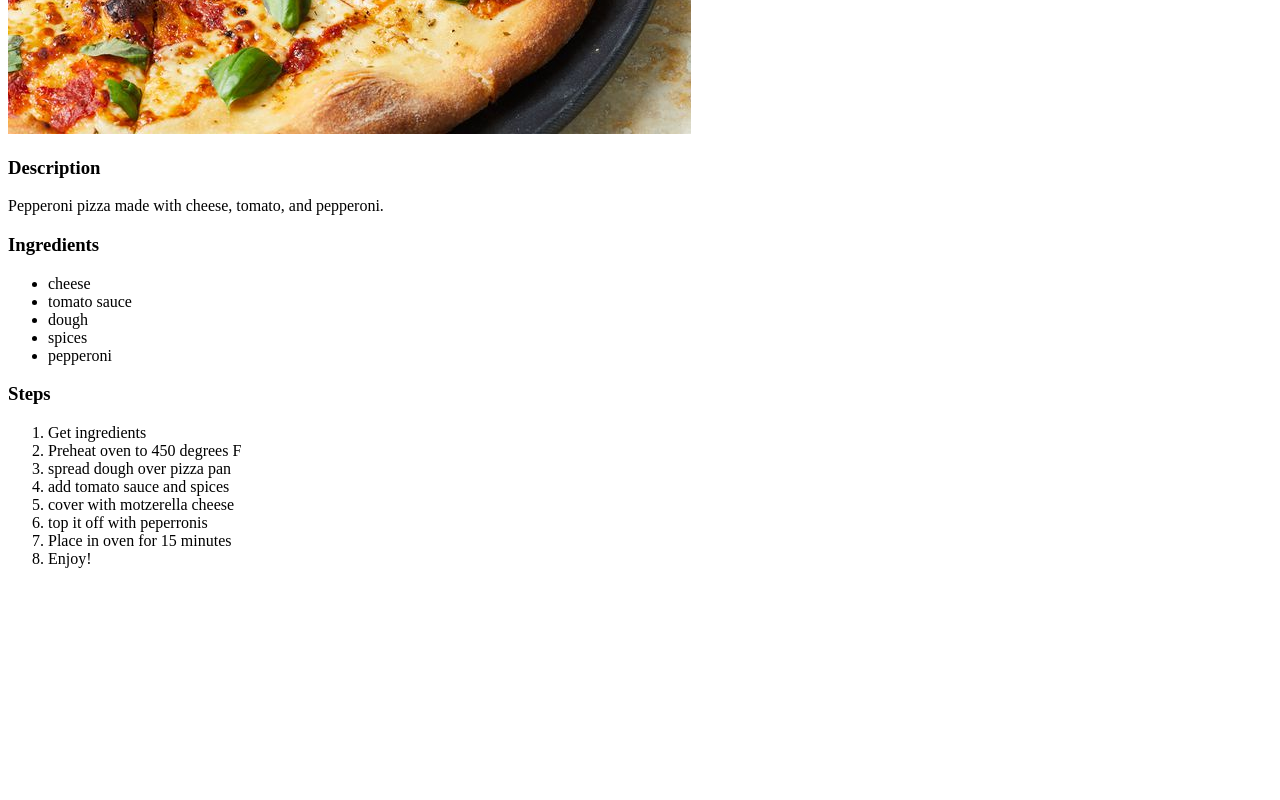
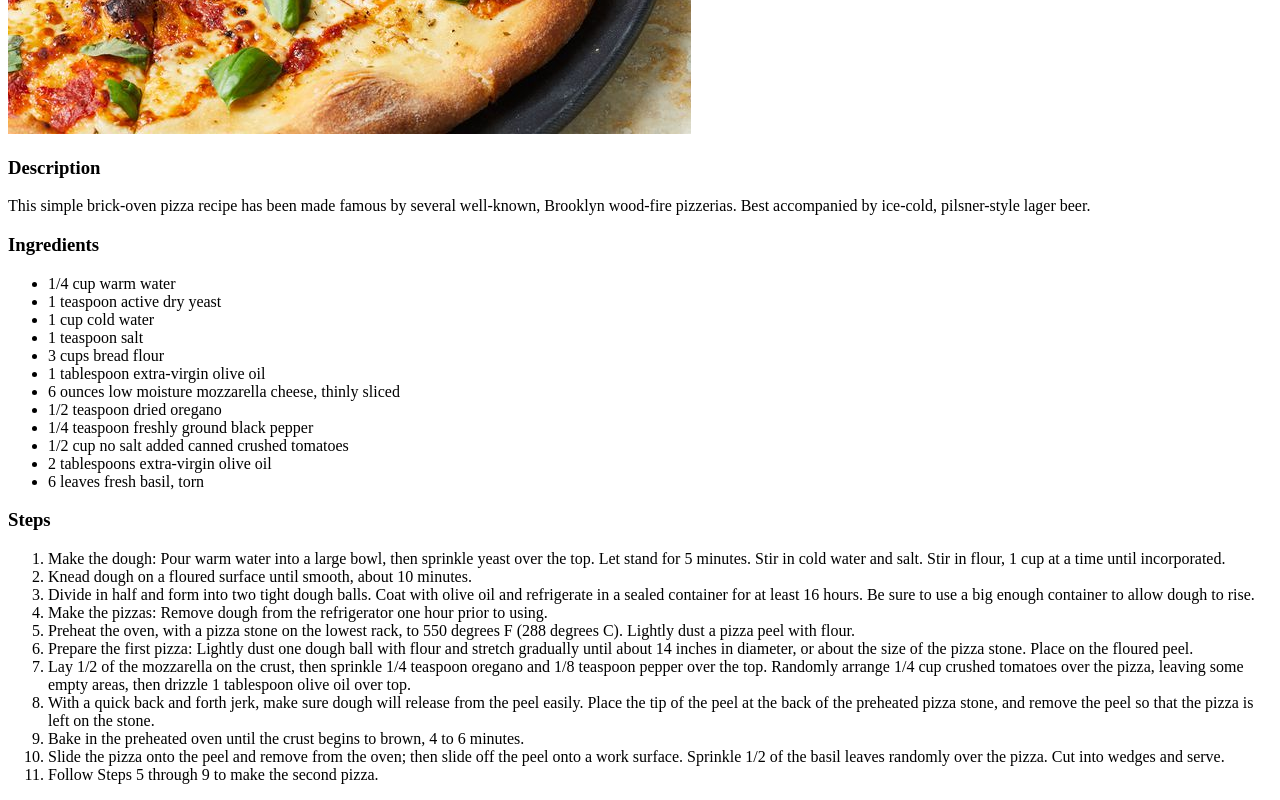
Before and after one commit to BigSteveXD/odin_recipes, a plain HTML site: page recipes/pizza.html in a window 1280 px wide. Shown: the part 458-1258 px from the top of the page. Before the commit the page ends 1042 px from the top, so only its background shows below. Drawn offline with Linux system fonts and the light colour scheme.

Commit message:
updated description and steps for pizza recipe

```diff
--- a/recipes/pizza.html
+++ b/recipes/pizza.html
@@ -8,25 +8,35 @@
         <h1>Brooklyn Style Pizza</h1>
         <img src="./BrickOvenPizzaBrooklynStyle.jpg" alt="Picture of a brookly style pizza">
         <h3>Description</h3>
-        <p>Pepperoni pizza made with cheese, tomato, and pepperoni.</p>
+        <p>This simple brick-oven pizza recipe has been made famous by several well-known, Brooklyn wood-fire pizzerias. Best accompanied by ice-cold, pilsner-style lager beer.</p>
         <h3>Ingredients</h3>
         <ul>
-            <li>cheese</li>
-            <li>tomato sauce</li>
-            <li>dough</li>
-            <li>spices</li>
-            <li>pepperoni</li>
+            <li>1/4 cup warm water</li>
+            <li>1 teaspoon active dry yeast</li>
+            <li>1 cup cold water</li>
+            <li>1 teaspoon salt</li>
+            <li>3 cups bread flour</li>
+            <li>1 tablespoon extra-virgin olive oil</li>
+            <li>6 ounces low moisture mozzarella cheese, thinly sliced</li>
+            <li>1/2 teaspoon dried oregano</li>
+            <li>1/4 teaspoon freshly ground black pepper</li>
+            <li>1/2 cup no salt added canned crushed tomatoes</li>
+            <li>2 tablespoons extra-virgin olive oil</li>
+            <li>6 leaves fresh basil, torn</li>
         </ul>
         <h3>Steps</h3>
         <ol>
-            <li>Get ingredients</li>
-            <li>Preheat oven to 450 degrees F</li>
-            <li>spread dough over pizza pan</li>
-            <li>add tomato sauce and spices</li>
-            <li>cover with motzerella cheese</li>
-            <li>top it off with peperronis</li>
-            <li>Place in oven for 15 minutes</li>
-            <li>Enjoy!</li>
+            <li>Make the dough: Pour warm water into a large bowl, then sprinkle yeast over the top. Let stand for 5 minutes. Stir in cold water and salt. Stir in flour, 1 cup at a time until incorporated.</li>
+            <li>Knead dough on a floured surface until smooth, about 10 minutes.</li>
+            <li>Divide in half and form into two tight dough balls. Coat with olive oil and refrigerate in a sealed container for at least 16 hours. Be sure to use a big enough container to allow dough to rise.</li>
+            <li>Make the pizzas: Remove dough from the refrigerator one hour prior to using.</li>
+            <li>Preheat the oven, with a pizza stone on the lowest rack, to 550 degrees F (288 degrees C). Lightly dust a pizza peel with flour.</li>
+            <li>Prepare the first pizza: Lightly dust one dough ball with flour and stretch gradually until about 14 inches in diameter, or about the size of the pizza stone. Place on the floured peel.</li>
+            <li>Lay 1/2 of the mozzarella on the crust, then sprinkle 1/4 teaspoon oregano and 1/8 teaspoon pepper over the top. Randomly arrange 1/4 cup crushed tomatoes over the pizza, leaving some empty areas, then drizzle 1 tablespoon olive oil over top.</li>
+            <li>With a quick back and forth jerk, make sure dough will release from the peel easily. Place the tip of the peel at the back of the preheated pizza stone, and remove the peel so that the pizza is left on the stone.</li>
+            <li>Bake in the preheated oven until the crust begins to brown, 4 to 6 minutes.</li>
+            <li>Slide the pizza onto the peel and remove from the oven; then slide off the peel onto a work surface. Sprinkle 1/2 of the basil leaves randomly over the pizza. Cut into wedges and serve.</li>
+            <li>Follow Steps 5 through 9 to make the second pizza.</li>
         </ol>
     </body>
 </html>
```
